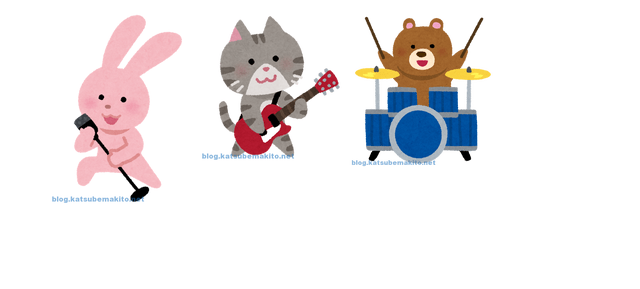
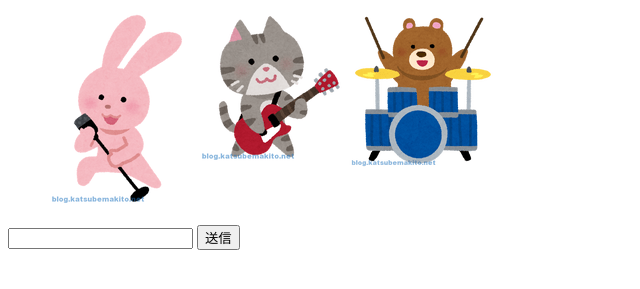
Before and after one commit to hogehoge666/express_first_time, a website: page public/index.html in a window 1280 px wide. Shown: the part 101-390 px from the top of the page, without its empty margins (0-640 px from the left). Drawn offline with Linux system fonts and the light colour scheme.

Commit message:
server takes POST input

```diff
--- a/public/index.html
+++ b/public/index.html
@@ -1,20 +1,34 @@
 <!DOCTYPE html>
 <html>
+
 <head>
     <meta charset="utf8">
     <title>Example</title>
-  <style>ul{list-style-type:none; display:flex;}</style>
+    <style>
+        ul {
+            list-style-type: none;
+            display: flex;
+        }
+
+    </style>
 </head>
+
 <body>
 
     <h1>Hello! Node.js</h1>
     <p>I am public/index.html</p>
 
     <ul>
-  <li><img src="/images/usa.png"  width="150"></li>
-  <li><img src="/images/cat.png"  width="150"></li>
+        <li><img src="/images/usa.png" width="150"></li>
+        <li><img src="/images/cat.png" width="150"></li>
         <li><img src="/images/bear.png" width="150"></li>
     </ul>
 
+    <form action="http://localhost:3000/" method="POST">
+        <input type="text" name="name">
+        <button>送信</button>
+    </form>
+
 </body>
+
 </html>
```
Also changed, not shown: serve.js (+10 -1 lines), README.md. Lines whose indentation alone changed are shown as unchanged.
